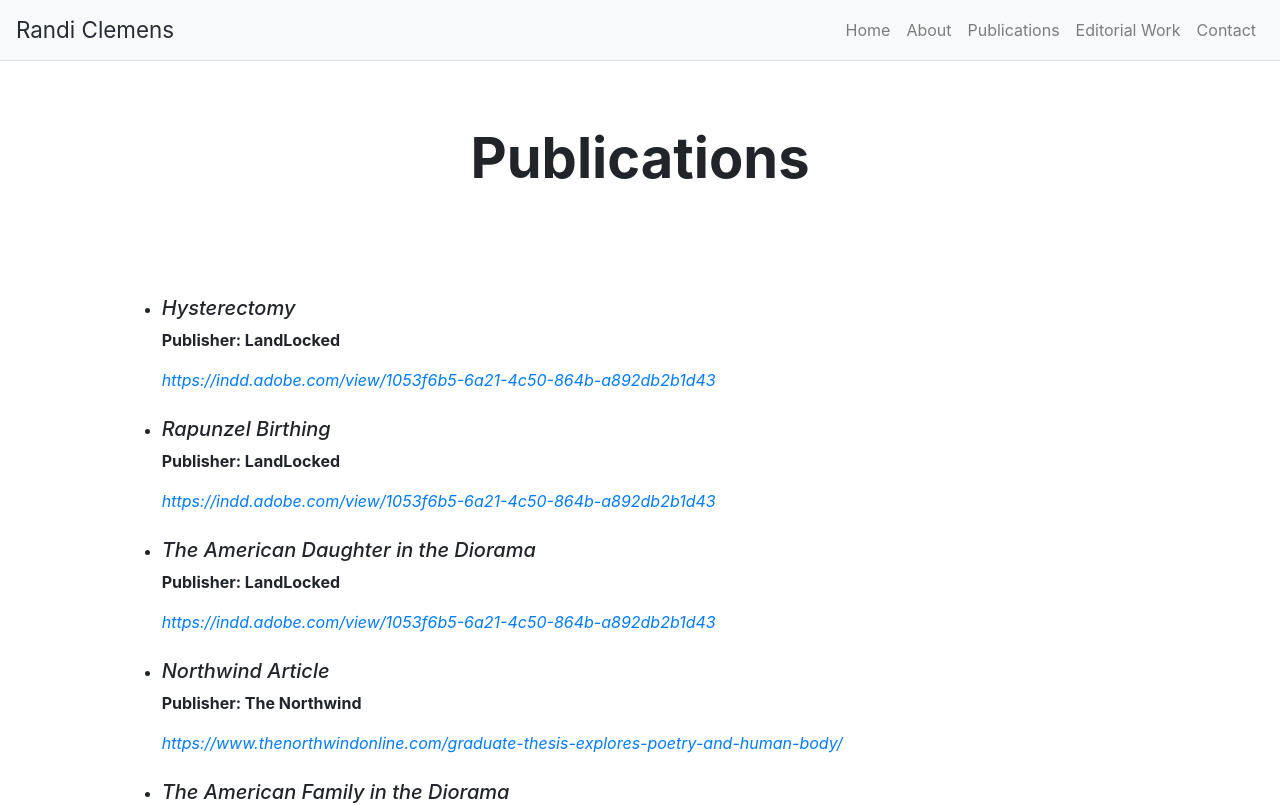
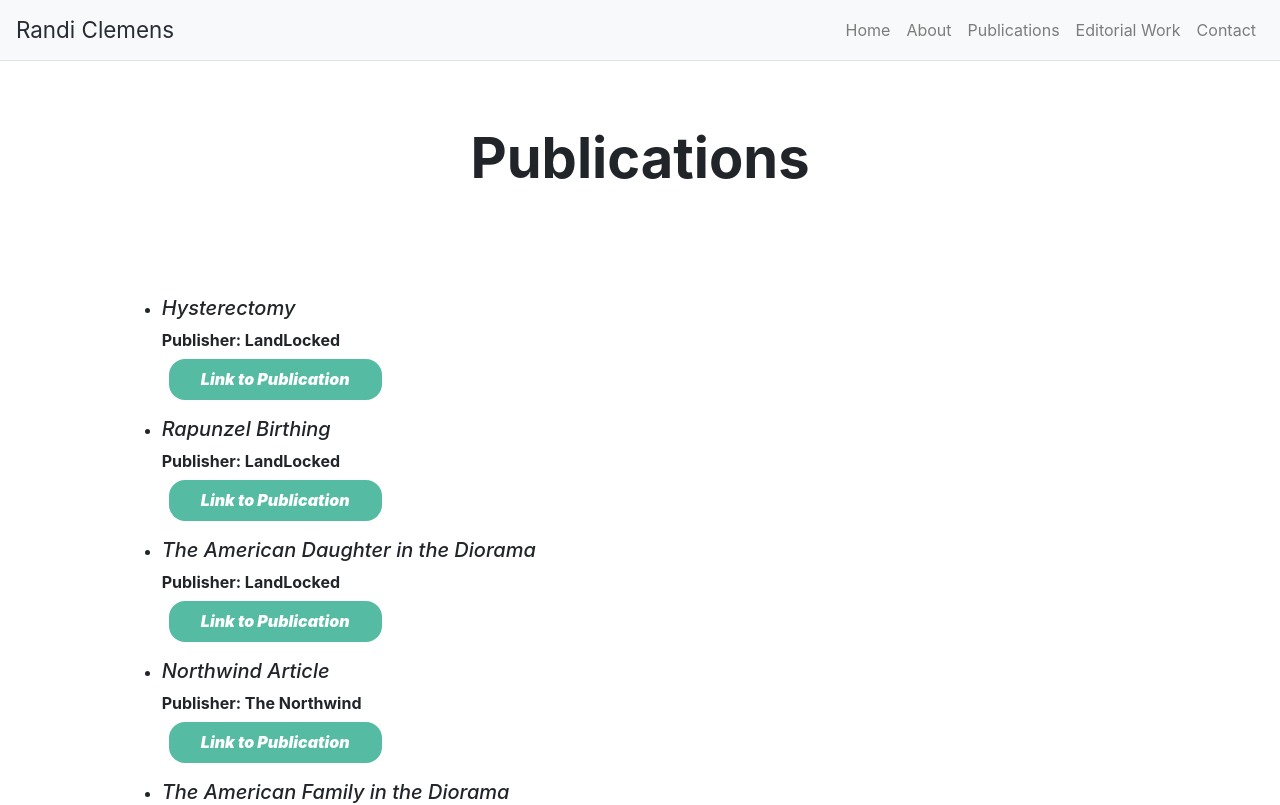
Before and after one commit to manovak24/randi_clemens, a React (Create React App) app: page /publications in a window 1280 px wide. Shown: the top 805 px of the page. Built offline with nearby package versions, Linux system fonts and the light colour scheme.

Commit message:
Updating style on publications page

```diff
--- a/src/Components/PublicationsList/PublicationList.css
+++ b/src/Components/PublicationsList/PublicationList.css
@@ -1,6 +1,5 @@
 .pub-container p {
     font-weight: bold;
-
 }
 
 .pub-container a {
@@ -15,5 +14,16 @@
 
 .pub-container h5 {
     font-style: italic;
+}
 
+.publication-launch-button {
+    min-width: 12rem;
+    border-radius: 1rem;
+    background-color: #55bba3;
+    color: #ffffff;
+    font-weight: 900;
+    transition: .1s;
+    margin: .45rem;
+    padding: .65rem 2rem;
+    text-align: center;
 }
--- a/src/Components/PublicationsList/PublicationList.js
+++ b/src/Components/PublicationsList/PublicationList.js
@@ -1,6 +1,4 @@
 import React from 'react';
-import Container from 'react-bootstrap/container';
-import Row from 'react-bootstrap/row';
 import './PublicationList.css';
 
 class PublicationsList extends React.Component {
@@ -75,10 +73,10 @@ class PublicationsList extends React.Component {
     pubList = (publications) => (
                 <ul className="pub-container">
                     {publications.slice(0).reverse().map(publication => (
-                        <li key={publication.id}>
+                        <li key={publication.id} className="list-container">
                             <h5>{publication.title}</h5>
                             <p>Publisher: {publication.publisher}</p>
-                            <a href={publication.link} target="_blank" rel="noopener noreferrer">{publication.link}</a>
+                            <a className="publication-launch-button" href={publication.link} target="_blank" rel="noopener noreferrer">Link to Publication</a>
                         </li>
                     ))}
                 </ul>
@@ -86,11 +84,9 @@ class PublicationsList extends React.Component {
 
     render() {
         return(
-            <Container>
-                <Row>
-                    {this.pubList(this.state.publications)}
-                </Row>
-            </Container>
+            <div>
+                {this.pubList(this.state.publications)}
+            </div>
         )
     }
 }
```
